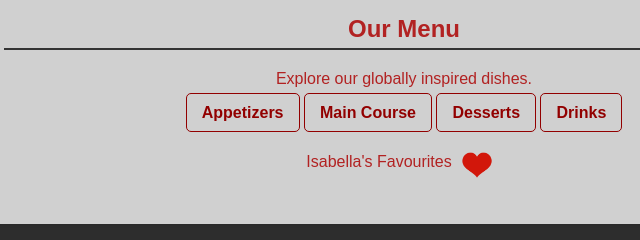
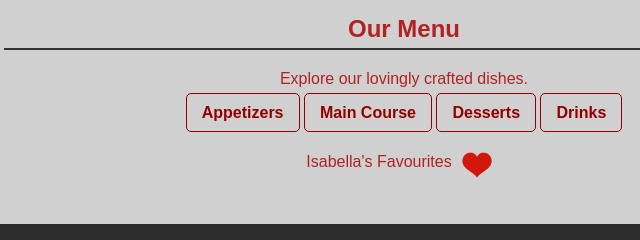
Before and after one commit to Gates03/Gates03.github.io, a plain HTML site: page Individual Assignment/details2.html in a window 1280 px wide. Shown: the part 526-766 px from the top of the page, 236-876 px from the left. Drawn offline with Linux system fonts and the light colour scheme.

Commit message:
Update details2.html

```diff
--- a/Individual Assignment/details2.html
+++ b/Individual Assignment/details2.html
@@ -26,7 +26,7 @@
 
       <div class="menu-section">
         <h2>Our Menu</h2>
-        <p>Explore our globally inspired dishes.</p>
+        <p>Explore our lovingly crafted dishes.</p>
         <li><a href="details1.html"> Appetizers</a></li>
         <li><a href="details2.html"> Main Course</a></li>
         <li><a href="details3.html"> Desserts</a></li>
```
